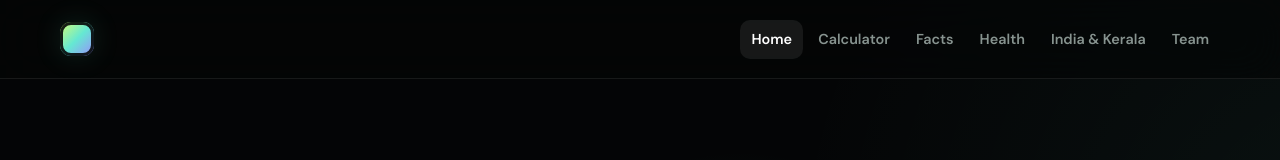
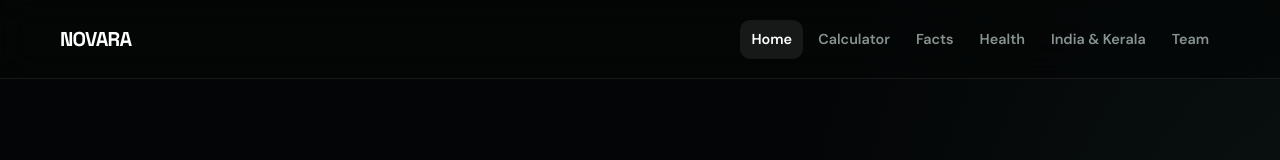
Before and after one commit to kdkcreate/NOVARA-2, a website: page index.html in a window 1280 px wide. Shown: the top 160 px of the page. Drawn offline with Linux system fonts and the light colour scheme; animation ran at ten frames a second.

Commit message:
Update index.html

```diff
--- a/index.html
+++ b/index.html
@@ -25,7 +25,7 @@
   <header>
     <div class="container">
       <nav>
-        <a class="brand" href="index.html" aria-label="NOVARA home"><span class="brand-badge"></span></a>
+        <a class="brand" href="index.html" aria-label="NOVARA home">NOVARA</span></a>
         <ul class="nav-links">
           <li><a class="active" href="index.html">Home</a></li>
           <li><a href="calculator.html">Calculator</a></li>
```
